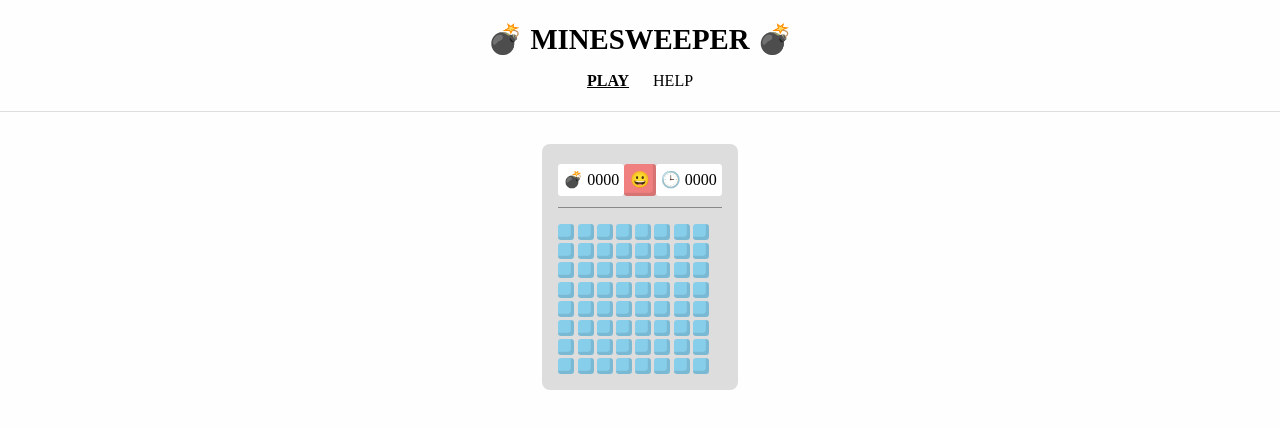
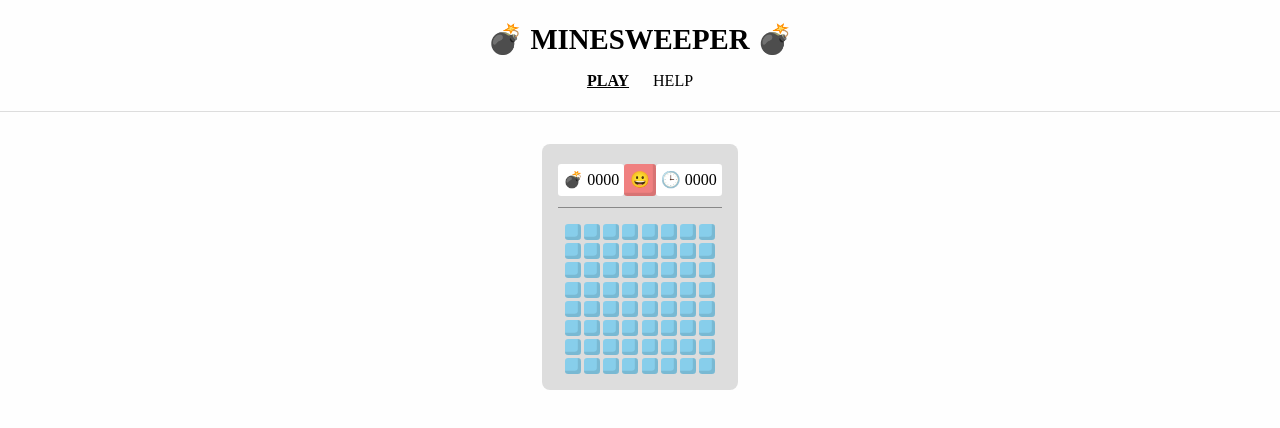
Before and after one commit to RoseJang2000/react-minesweeper-game, a React (Create React App) app: page / in a window 1280 px wide. Shown: the top 428 px of the page. Built offline with nearby package versions, Linux system fonts and the light colour scheme.

Commit message:
:lipstick: Design : 게임 보드 overflow 설정

```diff
--- a/src/components/board/BoardStyle.ts
+++ b/src/components/board/BoardStyle.ts
@@ -2,10 +2,14 @@ import styled from 'styled-components';
 import { CELL_SIZE } from 'utils/constants';
 
 const CellsWrapper = styled.div<{ rowSize: number; colSize: number }>`
+  width: fit-content;
+  max-width: 100%;
+  margin: auto;
   display: grid;
   grid-template-columns: repeat(${(props) => props.rowSize}, ${CELL_SIZE}rem);
   grid-template-rows: repeat(${(props) => props.colSize}, ${CELL_SIZE}rem);
   gap: 0.2rem;
+  overflow: auto;
 `;
 
 export { CellsWrapper };
--- a/src/pages/play/PlayStyle.ts
+++ b/src/pages/play/PlayStyle.ts
@@ -1,6 +1,7 @@
 import styled from 'styled-components';
 
 const Wrapper = styled.div`
+  max-width: 100%;
   padding: 1rem;
   border-radius: 0.5rem;
   background-color: #ddd;
```
